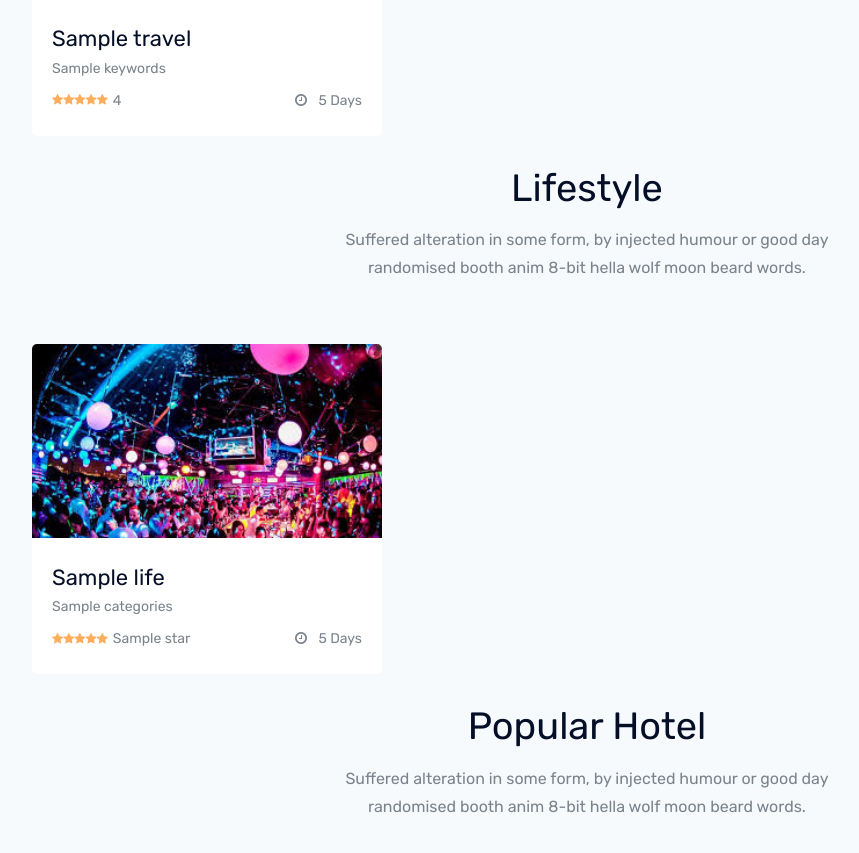
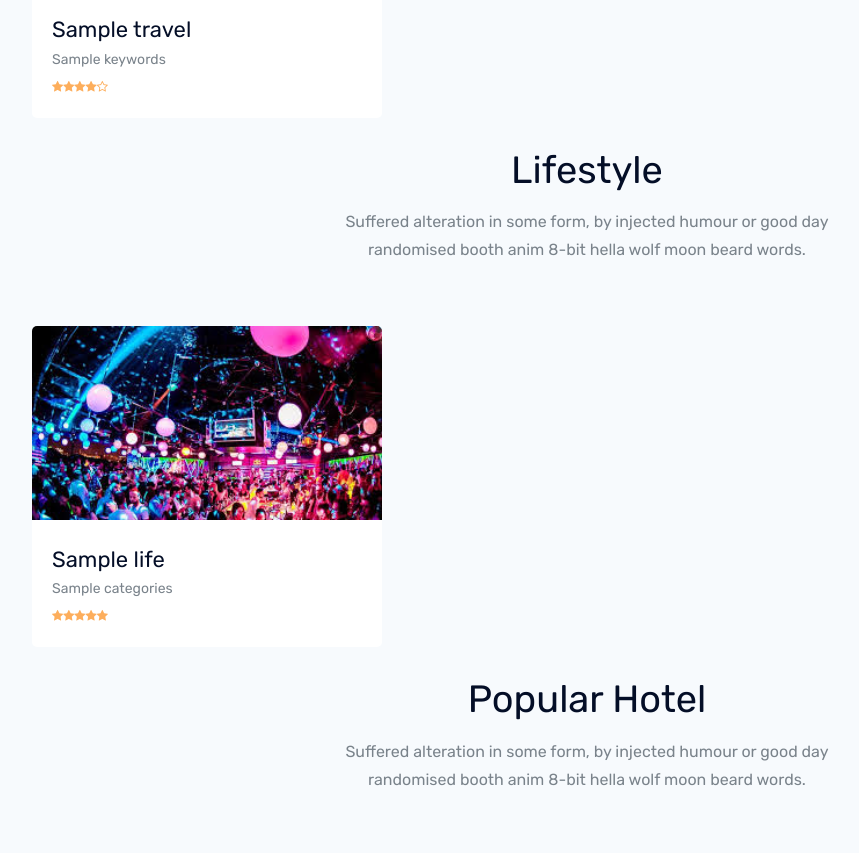
Before and after one commit to khanansha/recommendation, a Django app: template pages/templates/pages/recomd.html in a window 1280 px wide. Shown: the part 2034-2887 px from the top of the page, without its empty margins (53-912 px from the left). Run offline with Django 3.2, Linux system fonts and the light colour scheme; the template is opened without the code that fills it: most values are stand-ins (such as "Sample title", 1, 10 or a date in 2020); some libraries are stand-ins or nearby versions.

Commit message:
add star rating

```diff
--- a/pages/templates/pages/recomd.html
+++ b/pages/templates/pages/recomd.html
@@ -1,6 +1,6 @@
 {% extends 'pages/basic.html' %}
 {% load static %}
-
+{% load tag_library %}
 {% block body %}
 
 <!-- slider_area_start -->
@@ -231,17 +231,27 @@
                             <p>{{cuisin.categories}}</p>
                             <div class="rating_days d-flex justify-content-between">
                                 <span class="d-flex justify-content-center align-items-center">
+                                    <i class="fa fa-star{% if cuisin.star|to_int < 1 %}-o empty{% endif %}">
+                                    </i>
+                                    <i class="fa fa-star{% if cuisin.star|to_int < 2 %}-o empty{% endif %}">
+                                    </i>
+                                    <i class="fa fa-star{% if cuisin.star|to_int < 3 %}-o empty{% endif %}">
+                                    </i>
+                                    <i class="fa fa-star{% if cuisin.star|to_int < 4 %}-o empty{% endif %}">
+                                    </i>
+                                    <i class="fa fa-star{% if cuisin.star|to_int < 5 %}-o empty{% endif %}">
+                                    </i>
+
+                                     {% comment %} <i class="fa fa-star"></i>
                                      <i class="fa fa-star"></i>
                                      <i class="fa fa-star"></i>
                                      <i class="fa fa-star"></i>
-                                     <i class="fa fa-star"></i>
-                                     <i class="fa fa-star"></i>
-                                     <a href="#">{{cuisin.star}}</a>
+                                     <a href="#">{{cuisin.star}}</a> {% endcomment %}
                                 </span>
-                                <div class="days">
+                                {% comment %} <div class="days">
                                     <i class="fa fa-clock-o"></i>
-                                    <a href="#">5 Days</a>
-                                </div>
+                                     <a href="#">5 Days</a>
+                                </div> {% endcomment %}
                             </div>
                         </div>
                     </div>
@@ -277,17 +287,17 @@
                             <p>{{t.keywords}}</p>
                             <div class="rating_days d-flex justify-content-between">
                                 <span class="d-flex justify-content-center align-items-center">
-                                     <i class="fa fa-star"></i>
-                                     <i class="fa fa-star"></i>
-                                     <i class="fa fa-star"></i>
-                                     <i class="fa fa-star"></i>
-                                     <i class="fa fa-star"></i>
-                                     <a href="#">{{t.rating}}</a>
+                                     <i class="fa fa-star{% if t.rating|to_int < 1 %}-o empty{% endif %}"></i>
+                                     <i class="fa fa-star{% if t.rating|to_int < 2 %}-o empty{% endif %}"></i>
+                                     <i class="fa fa-star{% if t.rating|to_int < 3 %}-o empty{% endif %}"></i>
+                                     <i class="fa fa-star{% if t.rating|to_int < 4 %}-o empty{% endif %}"></i>
+                                     <i class="fa fa-star{% if t.rating|to_int < 5 %}-o empty{% endif %}"></i>
+                                     {% comment %} <a href="#">{{t.rating}}</a> {% endcomment %}
                                 </span>
-                                <div class="days">
+                                {% comment %} <div class="days">
                                     <i class="fa fa-clock-o"></i>
-                                    <a href="#">5 Days</a>
-                                </div>
+                                     <a href="#">5 Days</a>
+                                </div> {% endcomment %}
                             </div>
                         </div>
                     </div>
@@ -300,7 +310,7 @@
                 {% endfor %}
             </div>
         </div>
-         <div class="container">
+        <div class="container">
             <div class="row justify-content-center">
                 <div class="col-lg-6">
                     <div class="section_title text-center mb_70">
@@ -323,17 +333,17 @@
                             <p>{{l.categories}}</p>
                             <div class="rating_days d-flex justify-content-between">
                                 <span class="d-flex justify-content-center align-items-center">
-                                     <i class="fa fa-star"></i>
-                                     <i class="fa fa-star"></i>
-                                     <i class="fa fa-star"></i>
-                                     <i class="fa fa-star"></i>
-                                     <i class="fa fa-star"></i>
-                                     <a href="#">{{l.star}}</a>
+                                     <i class="fa fa-star{% if l.star|to_int < 1 %}-o empty{% endif %}"></i>
+                                     <i class="fa fa-star{% if l.star|to_int < 2 %}-o empty{% endif %}"></i>
+                                     <i class="fa fa-star{% if l.star|to_int < 3 %}-o empty{% endif %}"></i>
+                                     <i class="fa fa-star{% if l.star|to_int < 4 %}-o empty{% endif %}"></i>
+                                     <i class="fa fa-star{% if l.star|to_int < 5 %}-o empty{% endif %}"></i>
+                                     {% comment %} <a href="#">{{l.star}}</a> {% endcomment %}
                                 </span>
-                                <div class="days">
+                                {% comment %} <div class="days">
                                     <i class="fa fa-clock-o"></i>
                                     <a href="#">5 Days</a>
-                                </div>
+                                </div> {% endcomment %}
                             </div>
                         </div>
                     </div>
@@ -368,17 +378,17 @@
                             <p>{{h.hotel_facilities}}</p>
                             <div class="rating_days d-flex justify-content-between">
                                 <span class="d-flex justify-content-center align-items-center">
-                                     <i class="fa fa-star"></i>
-                                     <i class="fa fa-star"></i>
-                                     <i class="fa fa-star"></i>
-                                     <i class="fa fa-star"></i>
-                                     <i class="fa fa-star"></i>
-                                     <a href="#">{{h.hotel_star_rating}}</a>
+                                     <i class="fa fa-star{% if h.hotel_star_rating|to_int < 1 %}-o empty{% endif %}"></i>
+                                     <i class="fa fa-star{% if h.hotel_star_rating|to_int < 2 %}-o empty{% endif %}"></i>
+                                     <i class="fa fa-star{% if h.hotel_star_rating|to_int < 3 %}-o empty{% endif %}"></i>
+                                     <i class="fa fa-star{% if h.hotel_star_rating|to_int < 4 %}-o empty{% endif %}"></i>
+                                     <i class="fa fa-star{% if h.hotel_star_rating|to_int < 5 %}-o empty{% endif %}"></i>
+                                     {% comment %} <a href="#">{{h.hotel_star_rating}}</a> {% endcomment %}
                                 </span>
-                                <div class="days">
+                                {% comment %} <div class="days">
                                     <i class="fa fa-clock-o"></i>
                                     <a href="#">5 Days</a>
-                                </div>
+                                </div> {% endcomment %}
                             </div>
                         </div>
                     </div>
--- /dev/null
+++ b/pages/templatetags/tag_library.py
@@ -0,0 +1,8 @@
+from django import template
+
+register = template.Library()
+
+
+@register.filter()
+def to_int(value):
+    return int(float(value))
--- a/pages/views.py
+++ b/pages/views.py
@@ -139,6 +139,8 @@ def recom(request):
     cuisin = requests.post(url, headers=headers, data=json.dumps(payload))
     # return JsonResponse(list(cuisin.values()), safe=False)
     cuisin = cuisin.json()
+    rating = cuisin['results']['recommendation'][0]
+    print(rating)
 
     # HOTEL
 
@@ -162,6 +164,8 @@ def recom(request):
             hotelurl, headers=headers, data=json.dumps(payloads))
         x = hotelresponsee.json()
         hotel_res = hotel_res + x['results']['recommendation']
+        rat = hotel_res[3]
+        print(rat)
     # print(hotel_res)
 
     # TRAVEL
@@ -192,7 +196,7 @@ def recom(request):
     # lifestyle
     with open('C:/Users/akhan.extern/Desktop/jsondata/lifestyle_category.json', encoding="ISO-8859-1") as life:
         lifesyl_dict = json.load(life)
-        print(lifesyl_dict)
+       # print(lifesyl_dict)
     lifesurl = "http://15.206.252.9:5000/api/v1.0/lifestyle"
     life = u[0].Lifestyle
     lifestyle_res = []
```
Also changed, not shown: templatetags/tag_library.py (added, +8 -0 lines), templatetags/__init__.py (added).
